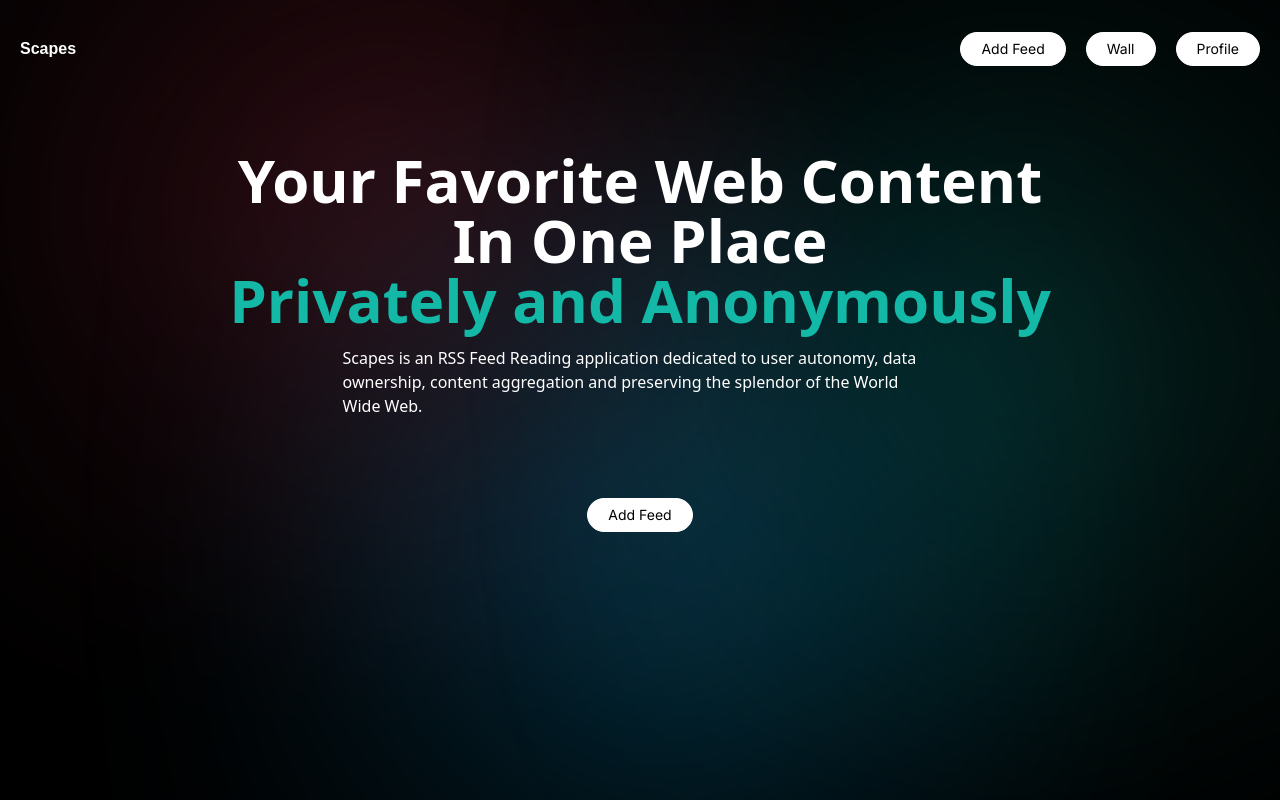
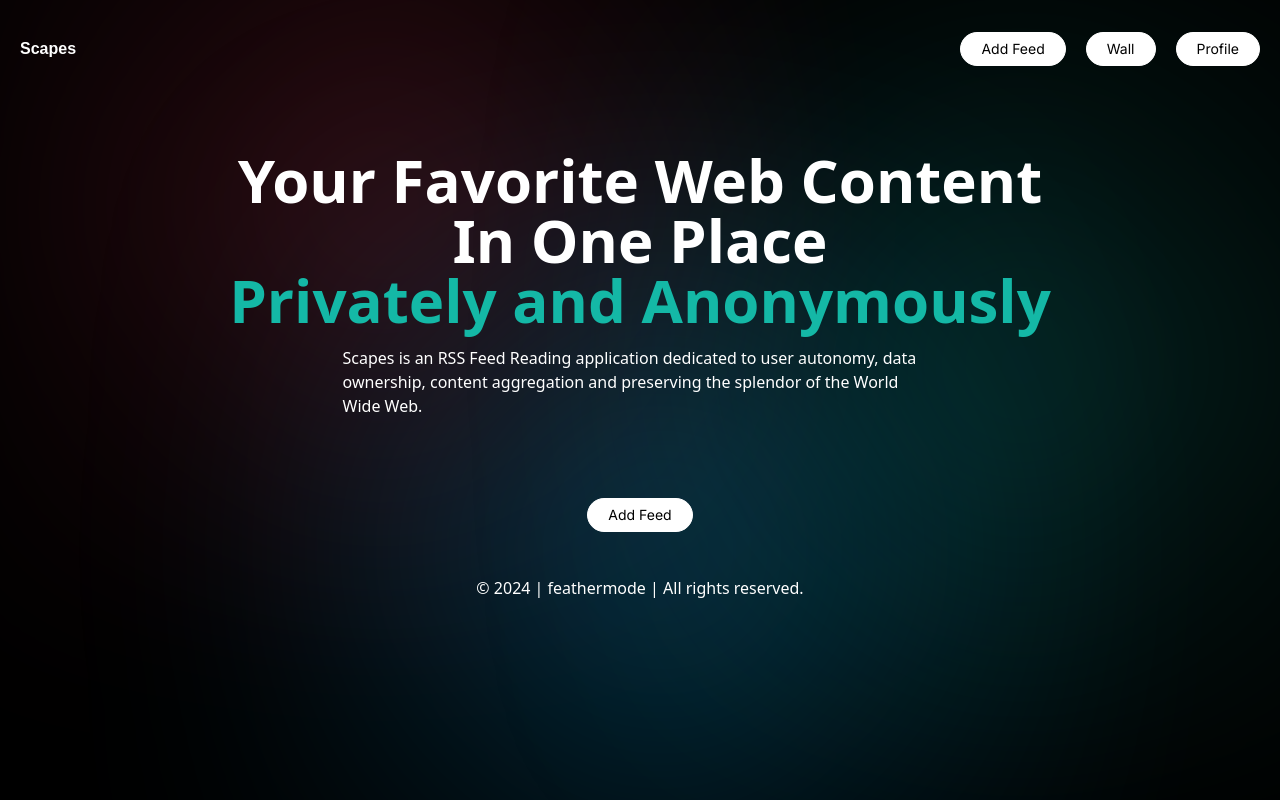
Before and after one commit to oofytronic/nextscapes, a Next.js app: page / in a window 1280 px wide. Built offline with nearby package versions, Linux system fonts and the light colour scheme.

Commit message:
more styling

```diff
--- a/app/layout.jsx
+++ b/app/layout.jsx
@@ -1,7 +1,7 @@
 import '@styles/globals.css';
 
 import Nav from '@components/Nav';
-// import Provider from '@components/Provider';
+import Footer from '@components/Footer';
 
 export const metadata = {
 	title: "Scapes",
@@ -11,7 +11,7 @@ export const metadata = {
 const RootLayout = ({ children }) => {
 	return (
 		<html lang="en">
-		<body>
+		<body className="min-h-dvh">
 			<div className="main">
 				<div className="blur-circle circle1"></div>
 				<div className="blur-circle circle2"></div>
@@ -21,6 +21,7 @@ const RootLayout = ({ children }) => {
 				<Nav />
 				{children}
 			</div>
+			<Footer />
 		</body>
 		</html>
 	)
--- a/app/wall/page.jsx
+++ b/app/wall/page.jsx
@@ -61,7 +61,7 @@ export default function WallPage() {
             ) : (
                 <div className="flex flex-col gap-4 flex-wrap mt-16 w-full">
                     {articles.map((article, index) => (
-                        <a href={article.link} target="_blank" rel="noopener noreferrer" ><div key={index} className="flex flex-col flex-1 gap-4 bg-black/50 hover:bg-teal-500 transition border border-gray-500 rounded-md p-6 cursor-pointer">
+                        <a key={index} href={article.link} target="_blank" rel="noopener noreferrer" ><div className="flex flex-col flex-1 gap-4 bg-black/50 hover:bg-teal-500 transition border border-gray-500 rounded-md p-6 cursor-pointer">
                             <h2 className="font-inter font-semibold text-gray-200">{article.title}</h2>
                             <p className="font-satoshi font-semibold text-gray-200 text-sm">
                                 {article.link}
--- /dev/null
+++ b/components/Footer.jsx
@@ -0,0 +1,19 @@
+'use client';
+
+import { useEffect, useState } from 'react';
+
+const Footer = () => {
+	const [currentYear, setCurrentYear] = useState(new Date().getFullYear());
+
+	useEffect(() => {
+		setCurrentYear(new Date().getFullYear());
+	}, []);
+
+	return (
+		<footer className="w-full text-center p-6">
+			<p>© {currentYear} | feathermode | All rights reserved.</p>
+		</footer>
+	);
+};
+
+export default Footer;
```
